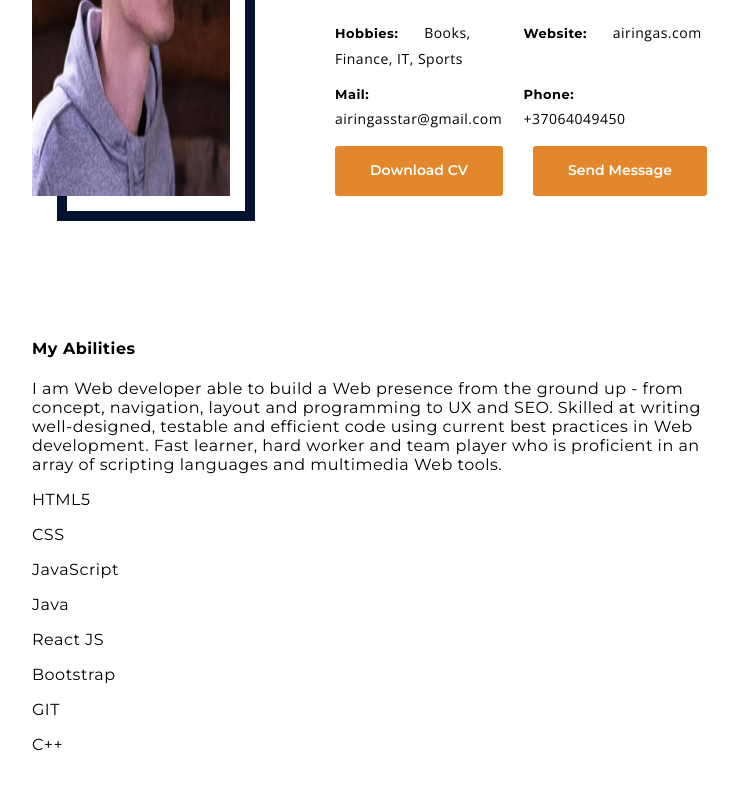
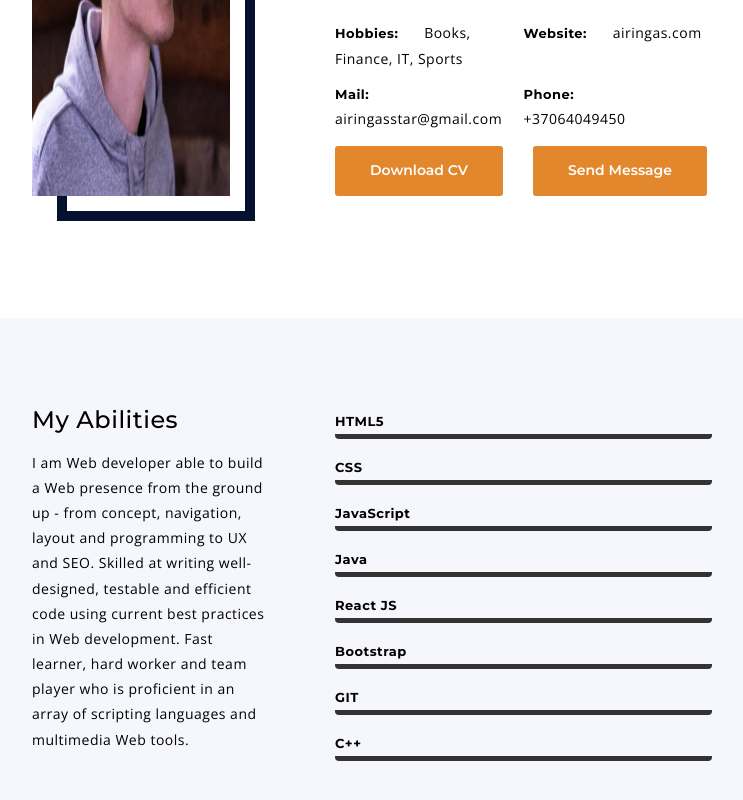
Before and after one commit to Airis1k/Portfolio, a React (Create React App) app: page / in a window 1280 px wide. Shown: the part 1428-2228 px from the top of the page, without its empty margins (418-1161 px from the left). Before the commit the page ends 2198 px from the top, so only its background shows below. Built offline with nearby package versions, Linux system fonts and the light colour scheme.

Commit message:
Added My Abilities

```diff
--- a/src/App.css
+++ b/src/App.css
@@ -271,3 +271,65 @@ nav.links ul li a {
    display: flex;
    column-gap: 30px;
 }
+
+/* ABILITIES SECTION */
+.abilities-section {
+   width: calc(100% - 300px);
+   background-color: #f6f7fd;
+   padding: 90px 0px;
+   margin-bottom: 100px;
+}
+
+.abilities-section .abilities-wrap {
+   max-width: 1450px;
+   margin-left: auto;
+   margin-right: auto;
+   padding: 0 150px;
+   display: flex;
+}
+
+.abilities-section .text h4 {
+   margin: 0;
+   font-size: 24px;
+   font-weight: 500;
+   margin-bottom: 18px;
+   line-height: 1;
+}
+
+.abilities-section .text p {
+   font-family: "Open Sans";
+   font-size: 14px;
+   margin: 0;
+   line-height: 1.8;
+}
+
+.abilities-section .text {
+   width: 35%;
+}
+
+.abilities-section .showcase-list {
+   width: 65%;
+   padding-left: 65px;
+   display: flex;
+   flex-direction: column;
+}
+
+.abilities-section .skill {
+   border-bottom: 5px solid #333;
+   border-bottom-right-radius: 4px;
+   border-bottom-left-radius: 4px;
+   margin-bottom: 15px;
+}
+
+.abilities-section p.skill-name {
+   font-size: 13px;
+   font-weight: 700;
+   color: #000;
+   margin: 5px 0;
+}
+
+.abilities-section .skill {
+   border-bottom: 5px solid #333;
+   border-bottom-right-radius: 4px;
+   border-bottom-left-radius: 4px;
+}
--- a/src/App.js
+++ b/src/App.js
@@ -2,6 +2,7 @@ import "./App.css";
 import SideNavigation from "./components/SideNavigation";
 import HeroSection from "./components/HeroSection";
 import AboutMeSection from "./components/AboutMeSection";
+import AbilitiesSection from "./components/AbilitiesSection";
 import ServicesSection from "./components/ServicesSection";
 import MyWorksSection from "./components/MyWorksSection";
 import ContactMeSection from "./components/ContactMeSection";
@@ -13,6 +14,7 @@ function App() {
          <SideNavigation />
          <HeroSection />
          <AboutMeSection />
+         <AbilitiesSection />
          {/* <ServicesSection /> */}
          {/* <MyWorksSection /> */}
          {/* <ContactMeSection /> */}
--- /dev/null
+++ b/src/components/AbilitiesSection.js
@@ -0,0 +1,23 @@
+import ShowcaseList from "./ShowcaseList";
+
+export default function AbilitiesSection() {
+   return (
+      <section className="abilities-section">
+         <div className="abilities-wrap">
+            <div className="text">
+               <h4>My Abilities</h4>
+               <p>
+                  I am Web developer able to build a Web presence from the
+                  ground up - from concept, navigation, layout and programming
+                  to UX and SEO. Skilled at writing well-designed, testable and
+                  efficient code using current best practices in Web
+                  development. Fast learner, hard worker and team player who is
+                  proficient in an array of scripting languages and multimedia
+                  Web tools.
+               </p>
+            </div>
+            <ShowcaseList />
+         </div>
+      </section>
+   );
+}
--- a/src/components/AboutMeSection.js
+++ b/src/components/AboutMeSection.js
@@ -1,5 +1,4 @@
 import ProfilePic from "../assets/cut.jpg";
-import ShowcaseList from "./ShowcaseList";
 
 export default function AboutMeSection() {
    return (
@@ -32,17 +31,6 @@ export default function AboutMeSection() {
                </div>
             </div>
          </div>
-         <div className="abilities-container">
-            <div className="abilities-wrap">
-               <div className="text">
-                  <h4>My Abilities</h4>
-                  <p>
-                     I am Web developer able to build a Web presence from the ground up - from concept, navigation, layout and programming to UX and SEO. Skilled at writing well-designed, testable and efficient code using current best practices in Web development. Fast learner, hard worker and team player who is proficient in an array of scripting languages and multimedia Web tools.
-                  </p>
-               </div>
-               <ShowcaseList />
-            </div>
-         </div>
       </section>
    );
 }
```
